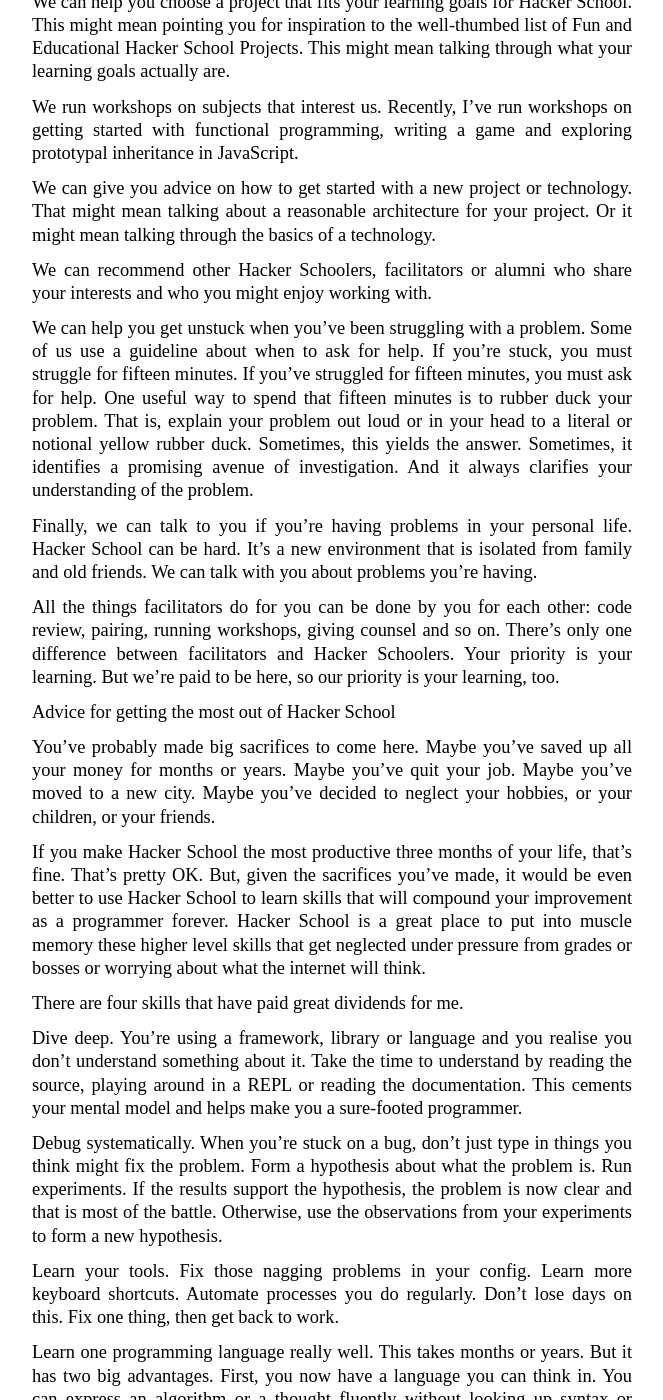
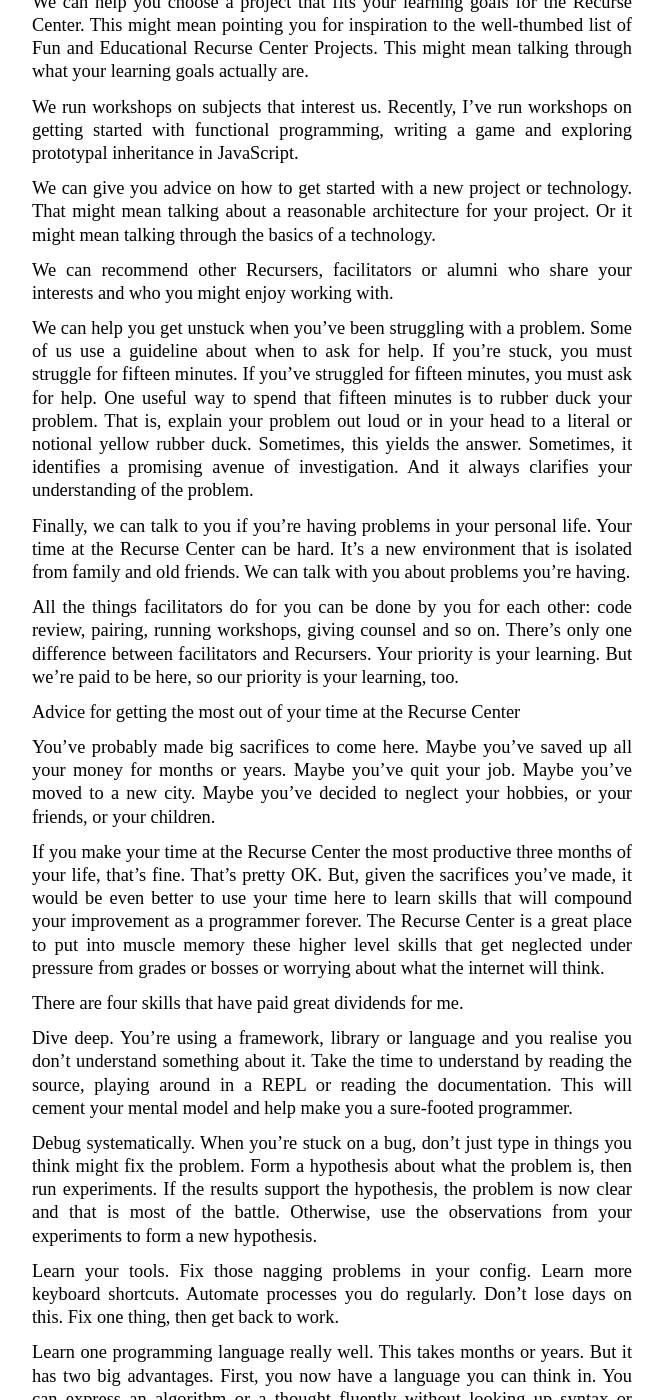
Before and after one commit to zahrabakhshalizadeh/maryrosecook.com, a Jekyll site: the page built from _posts/2014-11-17-my-speech-to-new-hacker-schoolers.md, in a window 1280 px wide and 1400 px high, scrolled down 550 px. Shown: the whole window, without its empty margins (308-971 px from the left). Built offline with Jekyll 4.4.1, drawn with Linux system fonts in a browser that asks for light colours; some of the changed text lies outside the part shown.

Commit message:
Update Hacker School name to the Recurse Center

```diff
--- a/_posts/2014-11-17-my-speech-to-new-hacker-schoolers.md
+++ b/_posts/2014-11-17-my-speech-to-new-hacker-schoolers.md
@@ -1,14 +1,14 @@
 ---
-title: My speech to new Hacker Schoolers
+title: My speech to new Recursers
 author: maryrosecook
 layout: post
 permalink: /blog/post/my-speech-to-new-hacker-schoolers
 categories:
   - Uncategorized
 ---
-Hi. I'm Mary. I'm a facilitator at Hacker School.
+Hi. I'm Mary. I'm a facilitator at the Recurse Center.
 
-First, I'm going to talk about what facilitators do. Second, I'm going to give you advice about making the most of your time at Hacker School.
+First, I'm going to talk about what facilitators do. Second, I'm going to give you advice about making the most of your time at the Recurse Center.
 
 What do facilitators do?
 
@@ -18,31 +18,31 @@
 
 We can pair program with you. That is: we can collaborate with you on your code. When you pair with someone, try and be your most conscientious programmer self. Practice higher level programming skills like diving deep and debugging systematically.
 
-We can help you choose a project that fits your learning goals for Hacker School. This might mean pointing you for inspiration to the well-thumbed list of Fun and Educational Hacker School Projects. This might mean talking through what your learning goals actually are.
+We can help you choose a project that fits your learning goals for the Recurse Center. This might mean pointing you for inspiration to the well-thumbed list of Fun and Educational Recurse Center Projects. This might mean talking through what your learning goals actually are.
 
 We run workshops on subjects that interest us. Recently, I've run workshops on getting started with functional programming, writing a game and exploring prototypal inheritance in JavaScript.
 
 We can give you advice on how to get started with a new project or technology. That might mean talking about a reasonable architecture for your project. Or it might mean talking through the basics of a technology.
 
-We can recommend other Hacker Schoolers, facilitators or alumni who share your interests and who you might enjoy working with.
+We can recommend other Recursers, facilitators or alumni who share your interests and who you might enjoy working with.
 
 We can help you get unstuck when you've been struggling with a problem. Some of us use a guideline about when to ask for help. If you're stuck, you must struggle for fifteen minutes. If you've struggled for fifteen minutes, you must ask for help. One useful way to spend that fifteen minutes is to rubber duck your problem. That is, explain your problem out loud or in your head to a literal or notional yellow rubber duck. Sometimes, this yields the answer. Sometimes, it identifies a promising avenue of investigation. And it always clarifies your understanding of the problem.
 
-Finally, we can talk to you if you're having problems in your personal life. Hacker School can be hard. It's a new environment that is isolated from family and old friends. We can talk with you about problems you're having.
+Finally, we can talk to you if you're having problems in your personal life. Your time at the Recurse Center can be hard. It's a new environment that is isolated from family and old friends. We can talk with you about problems you're having.
 
-All the things facilitators do for you can be done by you for each other: code review, pairing, running workshops, giving counsel and so on. There's only one difference between facilitators and Hacker Schoolers. Your priority is your learning. But we're paid to be here, so our priority is your learning, too.
+All the things facilitators do for you can be done by you for each other: code review, pairing, running workshops, giving counsel and so on. There's only one difference between facilitators and Recursers. Your priority is your learning. But we're paid to be here, so our priority is your learning, too.
 
-Advice for getting the most out of Hacker School
+Advice for getting the most out of your time at the Recurse Center
 
-You've probably made big sacrifices to come here. Maybe you've saved up all your money for months or years. Maybe you've quit your job. Maybe you've moved to a new city. Maybe you've decided to neglect your hobbies, or your children, or your friends.
+You've probably made big sacrifices to come here. Maybe you've saved up all your money for months or years. Maybe you've quit your job. Maybe you've moved to a new city. Maybe you've decided to neglect your hobbies, or your friends, or your children.
 
-If you make Hacker School the most productive three months of your life, that's fine. That's pretty OK. But, given the sacrifices you've made, it would be even better to use Hacker School to learn skills that will compound your improvement as a programmer forever. Hacker School is a great place to put into muscle memory these higher level skills that get neglected under pressure from grades or bosses or worrying about what the internet will think.
+If you make your time at the Recurse Center the most productive three months of your life, that's fine. That's pretty OK. But, given the sacrifices you've made, it would be even better to use your time here to learn skills that will compound your improvement as a programmer forever. The Recurse Center is a great place to put into muscle memory these higher level skills that get neglected under pressure from grades or bosses or worrying about what the internet will think.
 
 There are four skills that have paid great dividends for me.
 
-Dive deep. You're using a framework, library or language and you realise you don't understand something about it. Take the time to understand by reading the source, playing around in a REPL or reading the documentation. This cements your mental model and helps make you a sure-footed programmer.
+Dive deep. You're using a framework, library or language and you realise you don't understand something about it. Take the time to understand by reading the source, playing around in a REPL or reading the documentation. This will cement your mental model and help make you a sure-footed programmer.
 
-Debug systematically. When you're stuck on a bug, don't just type in things you think might fix the problem. Form a hypothesis about what the problem is. Run experiments. If the results support the hypothesis, the problem is now clear and that is most of the battle. Otherwise, use the observations from your experiments to form a new hypothesis.
+Debug systematically. When you're stuck on a bug, don't just type in things you think might fix the problem. Form a hypothesis about what the problem is, then run experiments. If the results support the hypothesis, the problem is now clear and that is most of the battle. Otherwise, use the observations from your experiments to form a new hypothesis.
 
 Learn your tools. Fix those nagging problems in your config. Learn more keyboard shortcuts. Automate processes you do regularly. Don't lose days on this. Fix one thing, then get back to work.
 
```
Also changed, not shown: index.html (+5 -5 lines).
